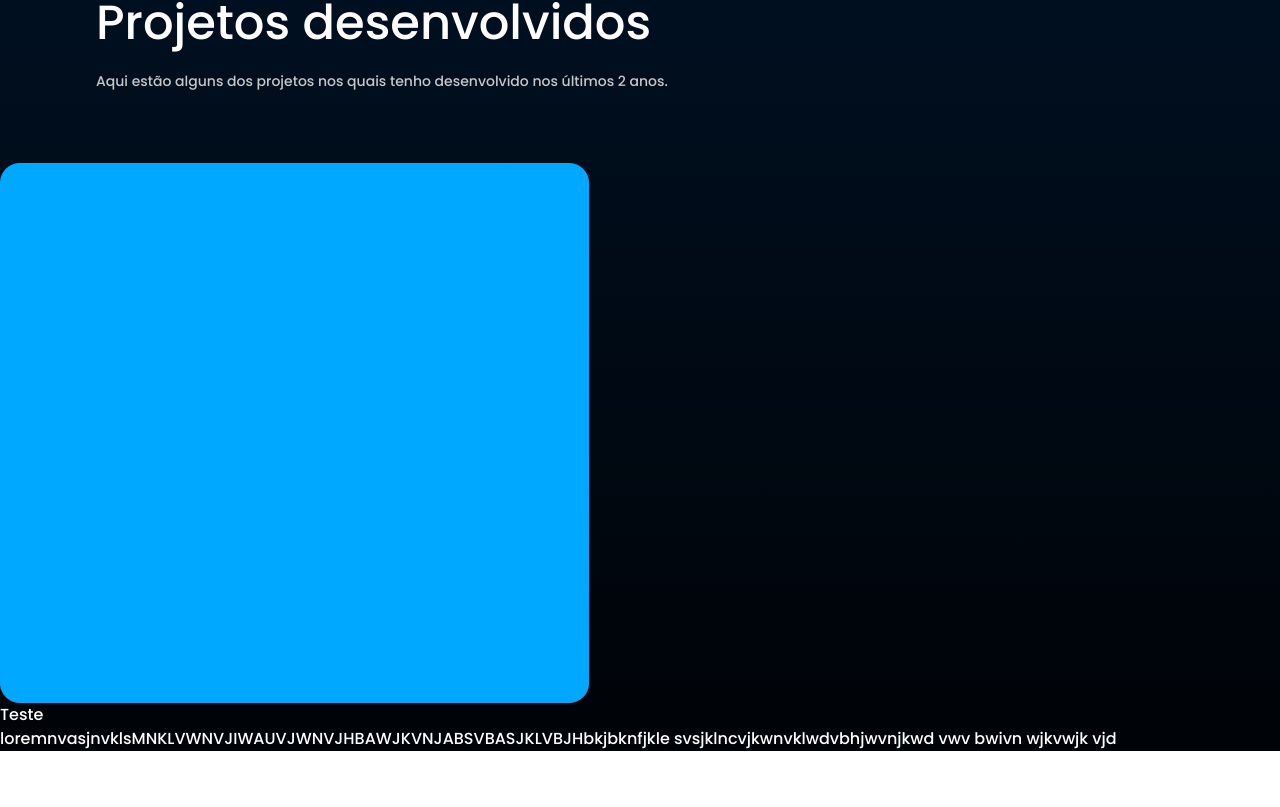
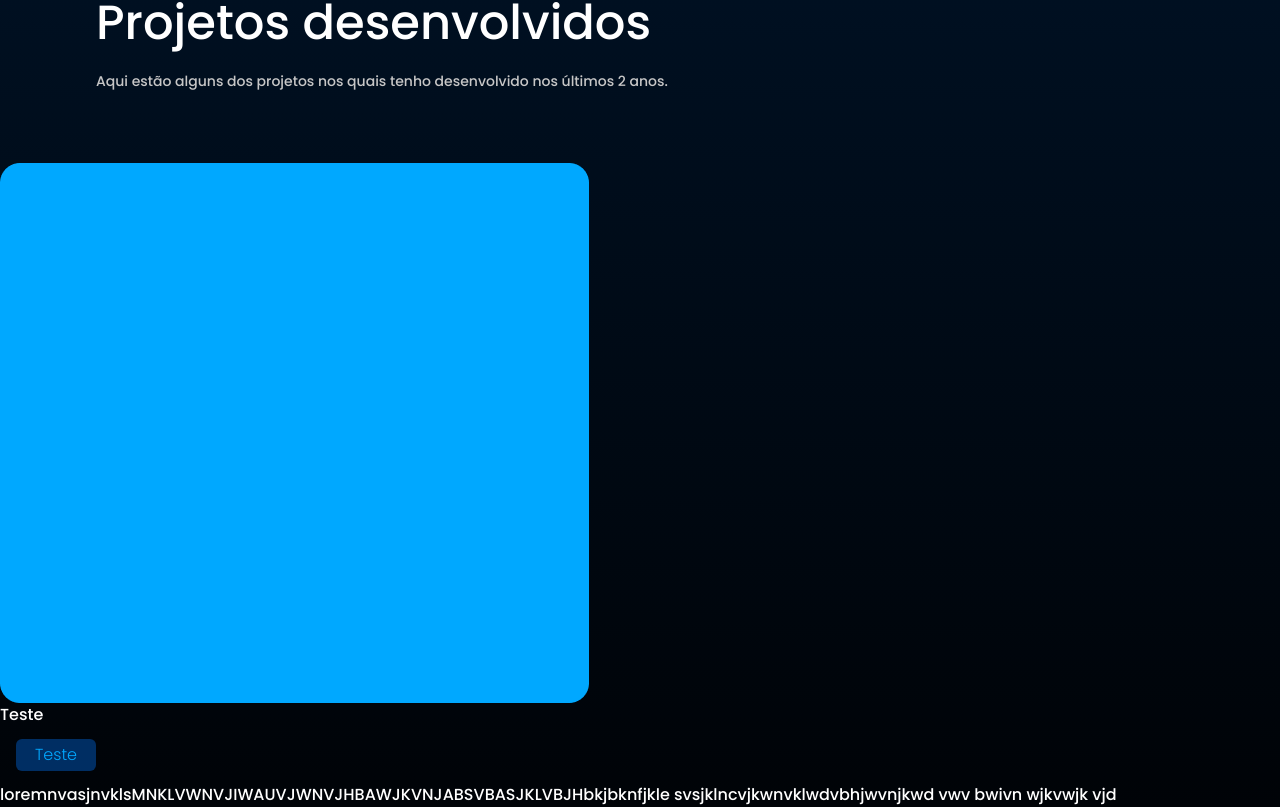
Before and after one commit to IsaacSousa2/portifolioProfissional, a Next.js app in the folder portfolio-app/my-app/: page / in a window 1280 px wide. Shown: the part 1535-2342 px from the top of the page. Before the commit the page ends 2286 px from the top, so only its background shows below. Built offline with nearby package versions, Linux system fonts and the light colour scheme.

Commit message:
Salvando ultimas alterações

```diff
--- a/portfolio-app/my-app/src/components/projects/Box/projectsBox.tsx
+++ b/portfolio-app/my-app/src/components/projects/Box/projectsBox.tsx
@@ -1,16 +1,16 @@
 import Image, { StaticImageData } from "next/image";
-import { Tag } from "@/components/projects/Box/tag";
 
 type Props = {
 
     title: string;
+    tag: string;
     text: string;
     img: StaticImageData;
 
 
 }
 
-export const ProjectBox = ({title, text, img}: Props) => {
+export const ProjectBox = ({title, text, tag, img}: Props) => {
 
     return(
 
@@ -22,6 +22,9 @@ export const ProjectBox = ({title, text, img}: Props) => {
                 <div>
                     {title}
                 </div>
+                <div className="bg-mediumBlue rounded-md px-2 w-20 flex justify-center items-center h-8 font-light my-3 mx-4">
+                    <h3 className="text-lightBlue">{tag}</h3>
+                </div>
                 <div>
                     {text}
                 </div>
--- a/portfolio-app/my-app/src/components/projects/Box/tag.tsx
+++ /dev/null
@@ -1,19 +0,0 @@
-type Props = {
-
-    text: string;
-
-}
-
-export const Tag = ({text} : Props) => {
-
-    return(
-
-        <div className="bg-mediumBlue rounded-md px-2 max-w-28 flex justify-center items-center h-8 font-light my-3 mx-4">
-
-            <h3 className="text-lightBlue">{text}</h3>
-
-        </div>
-
-    )
-
-}
--- a/portfolio-app/my-app/src/components/projects/Component/projects.tsx
+++ b/portfolio-app/my-app/src/components/projects/Component/projects.tsx
@@ -26,6 +26,7 @@ export const Projects = () => {
                 <ProjectBox
                 title="Teste"
                 text="loremnvasjnvklsMNKLVWNVJIWAUVJWNVJHBAWJKVNJABSVBASJKLVBJHbkjbknfjkle svsjklncvjkwnvklwdvbhjwvnjkwd vwv bwivn wjkvwjk vjd"
+                tag="Teste"
                 img={PImage}
                 />
 
```
